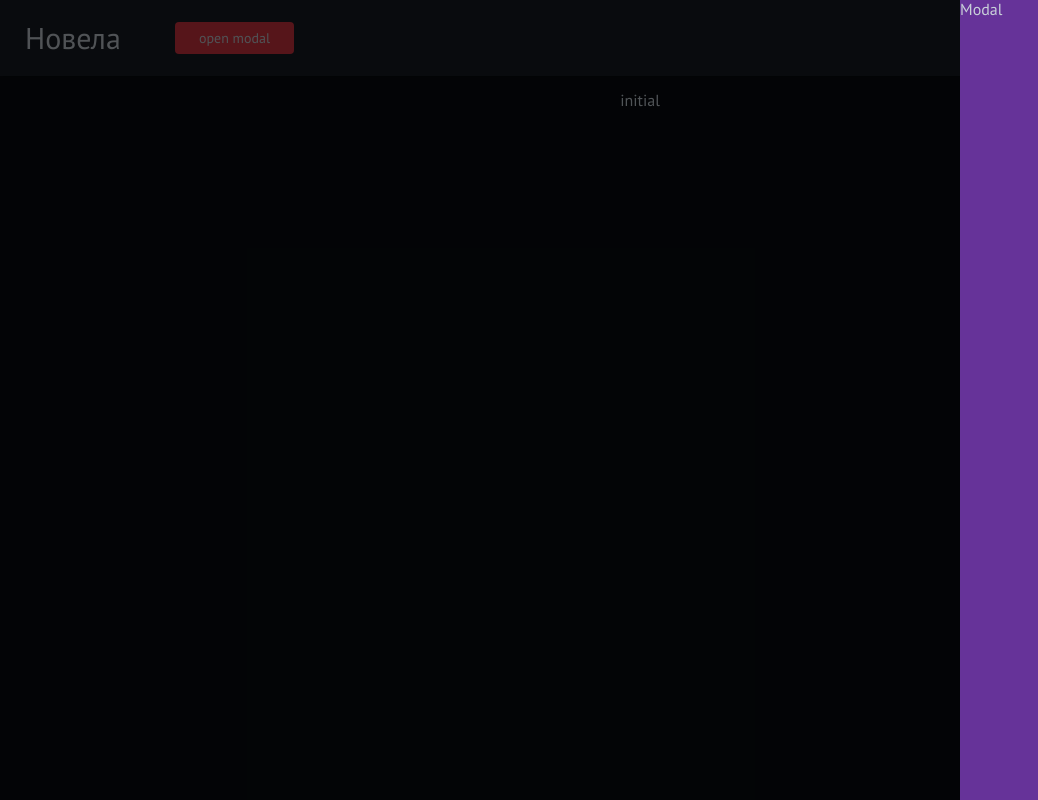
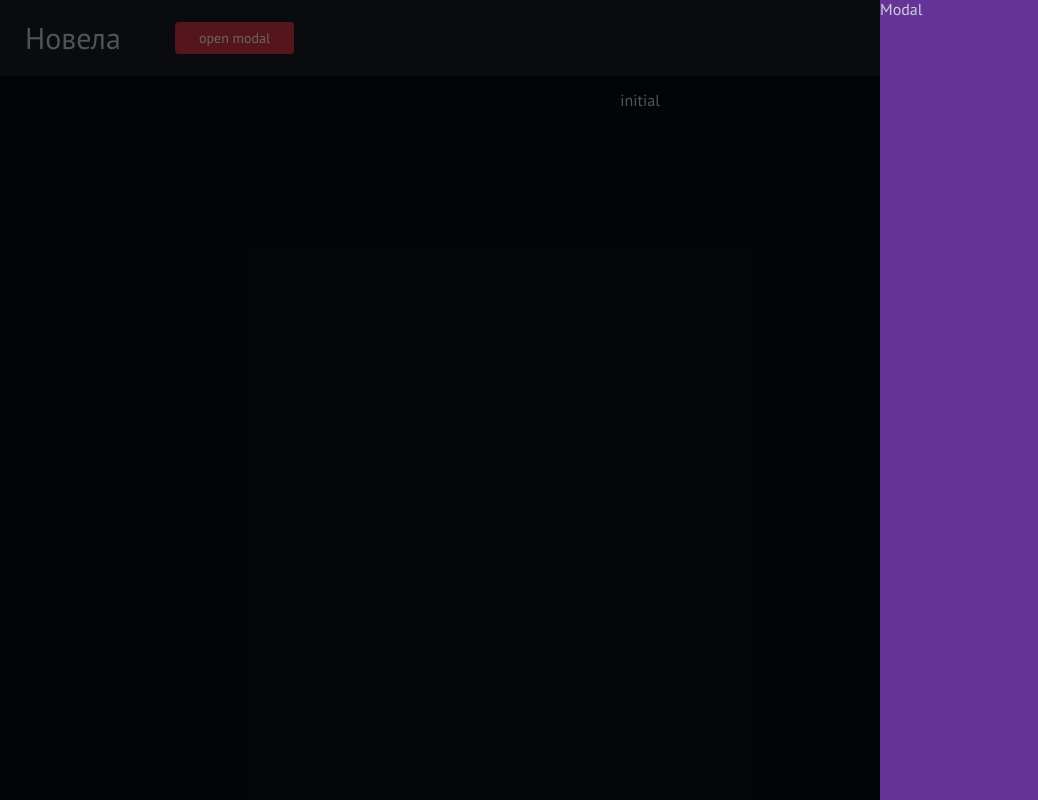
Before and after one commit to andrian-kars/novela, a React app: page / in a window 1280 px wide. Both pictures are taken after a click on the button "open modal". Shown: the whole page, without its empty margins (0-1038 px from the left). Built offline with nearby package versions, Linux system fonts and the light colour scheme.

Commit message:
:bug:fix minor propblems

```diff
--- a/public/index.html
+++ b/public/index.html
@@ -1,9 +1,8 @@
 <!DOCTYPE html>
 <html lang="en">
-
   <head>
     <meta charset="utf-8" />
-  <meta name="viewport" content="width=device-width, initial-scale=1, maximum-scale=1">
+    <meta name="viewport" content="width=device-width, initial-scale=1, maximum-scale=1" />
     <meta name="description" content="Novela" />
     <!-- <link rel="apple-touch-icon" sizes="180x180" href="public/assets/fav/apple-touch-icon.png">
   <link rel="icon" type="image/png" sizes="32x32" href="public/assets/fav/favicon-32x32.png">
@@ -11,13 +10,13 @@
   <link rel="manifest" href="public/assets/fav/site.webmanifest">
   <link rel="mask-icon" href="public/assets/fav/safari-pinned-tab.svg" color="#5bbad5">
   <meta name="msapplication-TileColor" content="#da532c"> -->
-  <meta name="theme-color" content="#ffffff">
+    <meta name="theme-color" content="#ffffff" />
     <title>Novela</title>
   </head>
 
   <body>
     <noscript>You need to enable JavaScript to run this app.</noscript>
     <div id="root"></div>
+    <div id="portal"></div>
   </body>
-
 </html>
--- a/src/components/common/Modal/Modal.module.scss
+++ b/src/components/common/Modal/Modal.module.scss
@@ -5,11 +5,11 @@
   @include flex($j: right);
   @include position($position: fixed);
   background-color: rgba($color: #000000, $alpha: 0.6);
-  z-index: 1000;
+  z-index: $bigger-nice-index;
 }
 
-.modalLeftContent {
+.modalRightContent {
   background-color: rebeccapurple;
   min-height: 100vh;
-  width: 25%;
+  width: 25rem;
 }
--- a/src/components/common/Modal/index.jsx
+++ b/src/components/common/Modal/index.jsx
@@ -2,23 +2,19 @@ import ReactDom from 'react-dom';
 import PropTypes from 'prop-types';
 import s from './Modal.module.scss';
 
-export const Modal = ({ open, closeModal }) => {
-  if (!open) return null;
+export const Modal = ({ closeModal }) => {
   return ReactDom.createPortal(
-    <>
-      <div className={s.modalOverlay} onClick={closeModal}>
-        <div className={s.modalLeftContent}>
-          <p>Modal</p>
-        </div>
+    <div className={s.modalOverlay} onClick={closeModal}>
+      <div className={s.modalRightContent} onClick={(e) => e.stopPropagation()}>
+        <p>Modal</p>
       </div>
-    </>,
-    document.getElementById('root')
+    </div>,
+    document.getElementById('portal')
   );
 };
 
 Modal.propTypes = {
   right: PropTypes.string,
   bottom: PropTypes.string,
-  open: PropTypes.bool,
   closeModal: PropTypes.func
 };
--- a/src/components/layouts/Header/index.jsx
+++ b/src/components/layouts/Header/index.jsx
@@ -4,15 +4,15 @@ import { NavLink } from 'react-router-dom';
 import { useState } from 'react';
 import { useIntl } from 'react-intl';
 import { Button } from 'src/components/common/Button';
-import { Modal } from '../../common/Modal';
+import { Modal } from 'src/components/common/Modal';
 
 export const Header = () => {
   const { formatMessage } = useIntl();
   const [triggerBurger, setTriggerBurger] = useState(false);
   const [isOpenModal, setIsOpenModal] = useState(false);
 
-  const modalHandler = () => {
-    setIsOpenModal(!isOpenModal);
+  const openModal = () => {
+    setIsOpenModal(true);
   };
 
   const closeModal = () => {
@@ -28,10 +28,8 @@ export const Header = () => {
         <div className={s.burgerNav}>
           <Burger isActive={triggerBurger} setIsActive={setTriggerBurger} />
         </div>
-        <Button handleClick={modalHandler}>
-          <p>open modal</p>
-        </Button>
-        <Modal open={isOpenModal} closeModal={closeModal} />
+        <Button handleClick={openModal}>open modal</Button>
+        {isOpenModal ? <Modal closeModal={closeModal} /> : null}
       </div>
     </header>
   );
```
Lines whose indentation alone changed are shown as unchanged.
